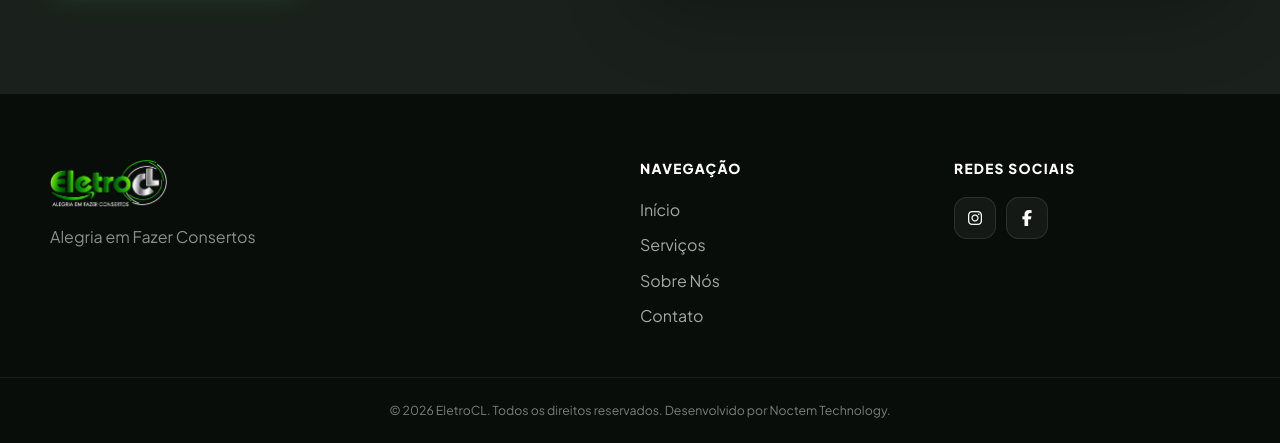
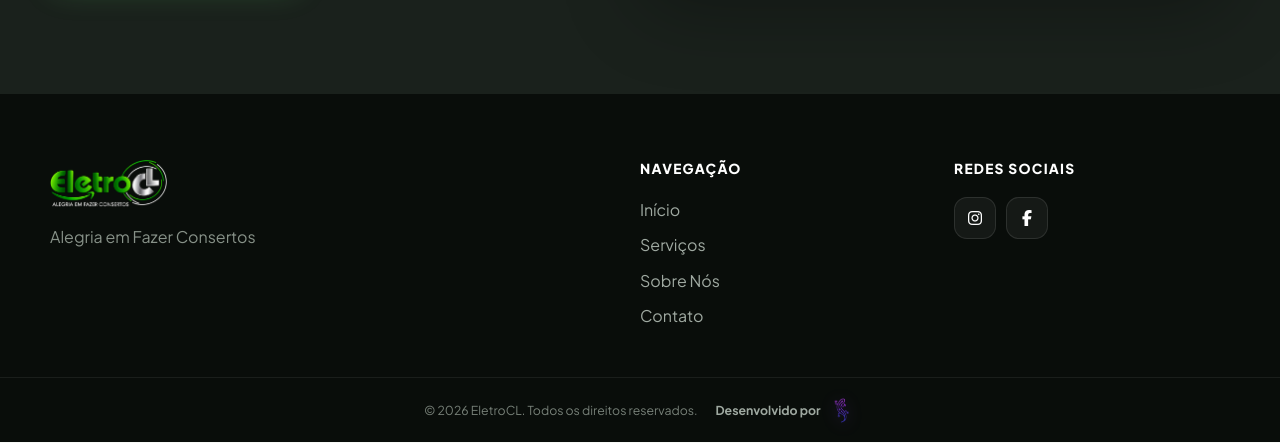
Before and after one commit to SalamandraZeru/Eletro-CL-page, a website built with Vite: page index.html in a window 1280 px wide. Shown: the part 4913-5356 px from the top of the page. Built offline with nearby package versions, Linux system fonts and the light colour scheme.

Commit message:
feat: add Noctem footer link

```diff
--- a/css/style.css
+++ b/css/style.css
@@ -286,7 +286,11 @@ button, a { -webkit-tap-highlight-color: transparent; }
 .social-icons { display: flex; gap: 10px; }
 .social-icons a { display: grid; width: 42px; height: 42px; place-items: center; border: 1px solid rgba(255,255,255,.1); border-radius: 13px; background: rgba(255,255,255,.05); transition: transform var(--ease), background var(--ease), color var(--ease); }
 .social-icons a:hover { transform: translateY(-3px); color: var(--ink); background: var(--green); }
-.footer__bottom { padding: 22px 0; border-top: 1px solid rgba(255,255,255,.07); color: #778078; font-size: .77rem; text-align: center; }
+.footer__bottom { padding: 18px 0; border-top: 1px solid rgba(255,255,255,.07); color: #778078; font-size: .77rem; text-align: center; }
+.footer__bottom .container { display: flex; flex-wrap: wrap; align-items: center; justify-content: center; gap: 8px 18px; }
+.footer__noctem { display: inline-flex; align-items: center; gap: 7px; color: #9fa9a1; font-weight: 700; transition: color var(--ease), transform var(--ease); }
+.footer__noctem img { width: 28px; height: 28px; object-fit: contain; filter: drop-shadow(0 3px 8px rgba(170, 77, 255, .32)); }
+.footer__noctem:hover { color: #d0a6ff; transform: translateY(-2px); }
 
 .fab-whatsapp { position: fixed; right: 18px; bottom: 88px; z-index: 990; display: grid; width: 56px; height: 56px; place-items: center; border: 5px solid rgba(255,255,255,.78); border-radius: 50%; color: var(--white); background: #25d366; box-shadow: 0 12px 30px rgba(10,60,28,.3); font-size: 1.55rem; transition: transform var(--ease); }
 .fab-whatsapp:hover { transform: translateY(-4px) scale(1.04); }
--- a/index.html
+++ b/index.html
@@ -412,7 +412,11 @@
         </div>
         <div class="footer__bottom">
             <div class="container">
-                <p>&copy; <span id="current-year">2026</span> EletroCL. Todos os direitos reservados. Desenvolvido por Noctem Technology.</p>
+                <p>&copy; <span id="current-year">2026</span> EletroCL. Todos os direitos reservados.</p>
+                <a class="footer__noctem" href="https://noctem.agency" target="_blank" rel="noopener noreferrer" aria-label="Desenvolvido pela Noctem — abrir noctem.agency">
+                    <span>Desenvolvido por</span>
+                    <img src="/assets/noctem-logo.png" alt="Noctem" width="36" height="36" loading="lazy">
+                </a>
             </div>
         </div>
     </footer>
```
Also changed, not shown: public/assets/noctem-logo.png (added).
